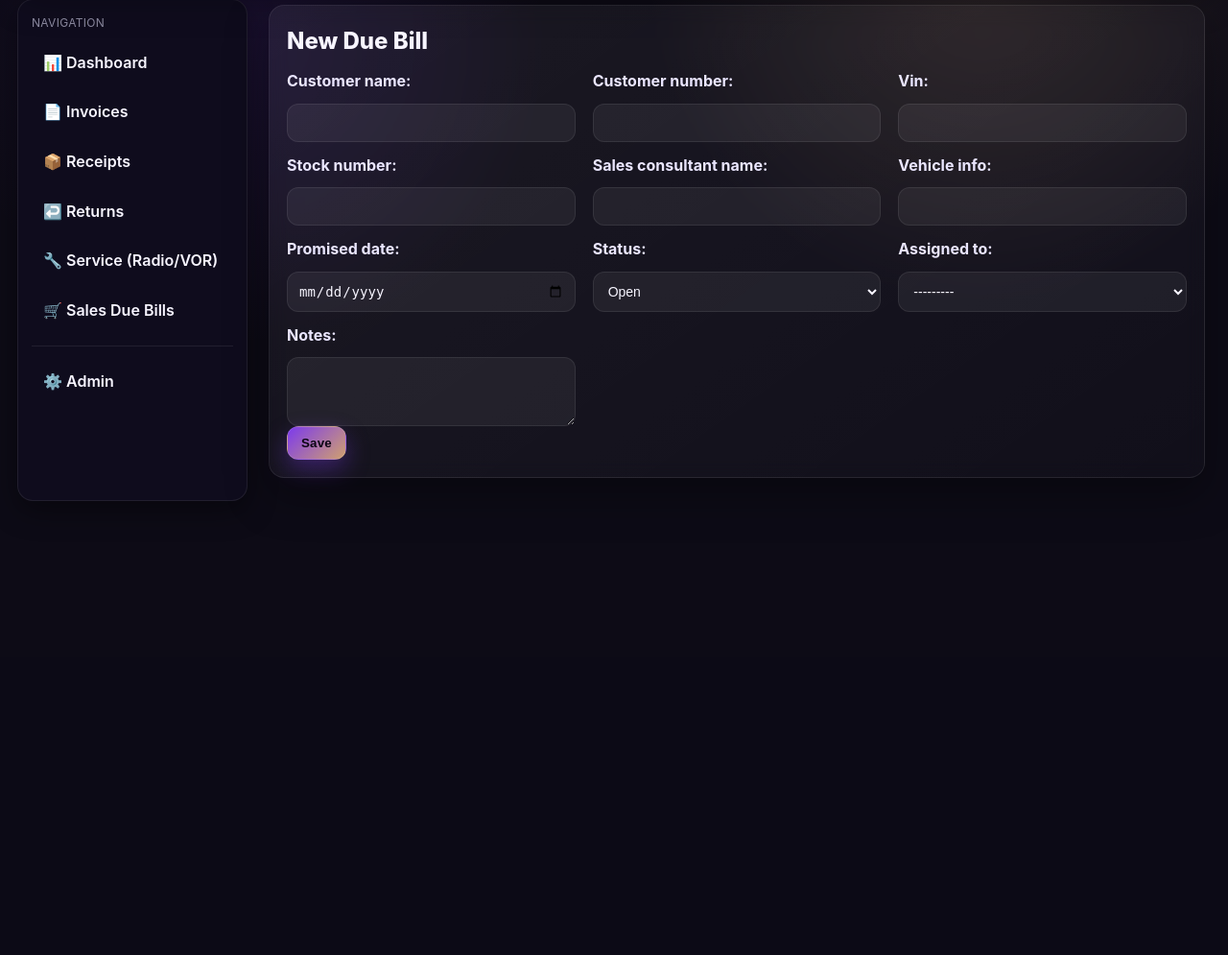
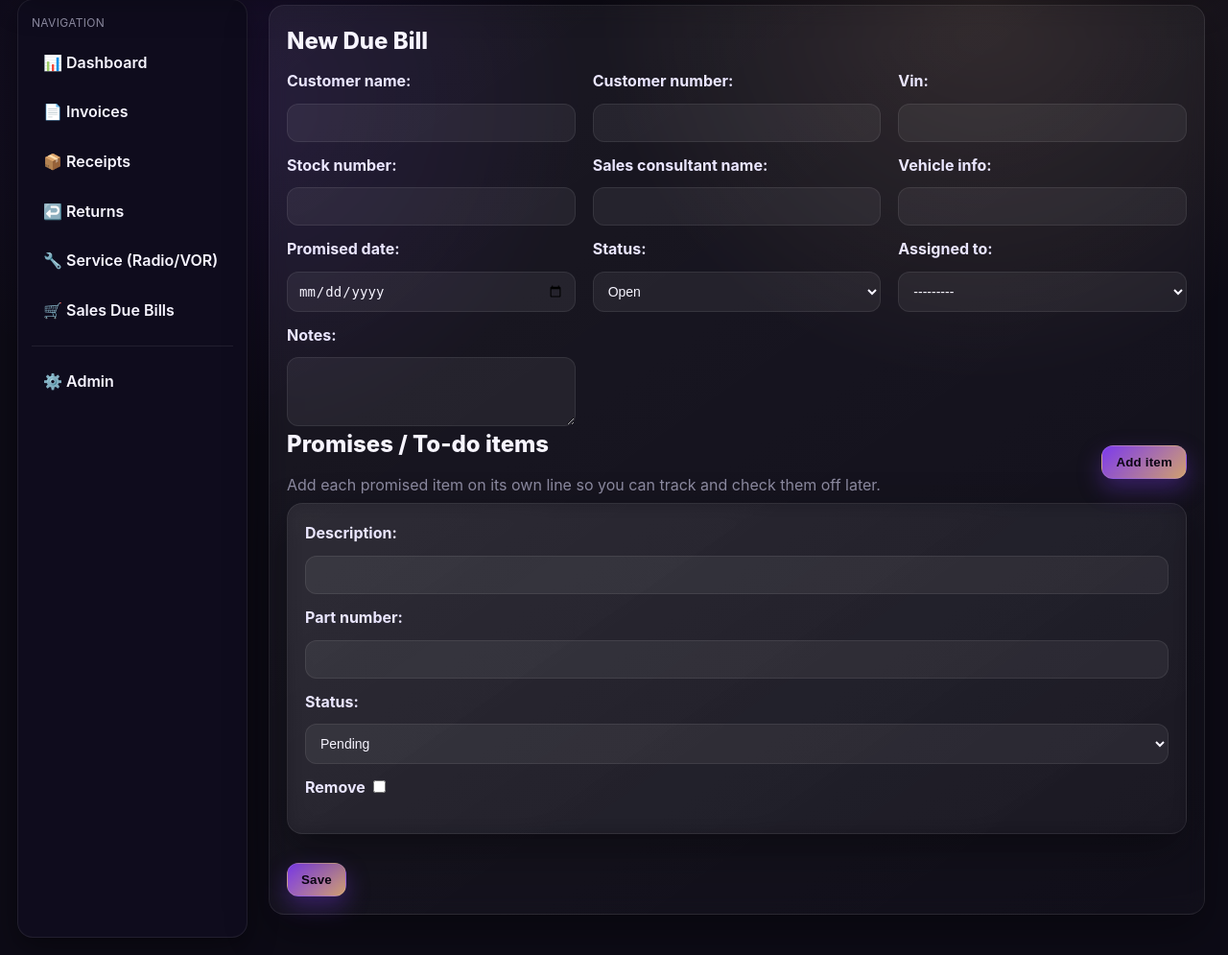
Before and after one commit to promiscunix/partsuite2.0, a Django app: page /sales/new/ in a window 1280 px wide. Shown: the part 115-1110 px from the top of the page at 96% size. Before the commit the page ends 637 px from the top, so only its background shows below. Run offline with Django 4.2, Linux system fonts and the light colour scheme; the visitor is signed in with stand-in values (Sample User, id 1); data comes from the database, SQL or seed files in the repository; parts of the project's set-up code (start-up, migrations or seed data) failed here and were passed over; some libraries are stand-ins or nearby versions.

Commit message:
Add checklist items to due bill creation and detail views

```diff
--- a/templates/sales/form.html
+++ b/templates/sales/form.html
@@ -9,7 +9,82 @@
     <div class="form-grid">
       {{ form.as_p }}
     </div>
+
+    <div class="field">
+      <div class="header">
+        <div>
+          <h2>Promises / To-do items</h2>
+          <p class="muted">Add each promised item on its own line so you can track and check them off later.</p>
+        </div>
+        <button type="button" class="button" id="add-item">Add item</button>
+      </div>
+      {{ item_formset.management_form }}
+      <div id="items-container" class="form-grid">
+        {% for item_form in item_formset %}
+          <div class="card" data-item-index="{{ forloop.counter0 }}">
+            <div class="field">{{ item_form.description.label_tag }}{{ item_form.description }}</div>
+            <div class="field">{{ item_form.part_number.label_tag }}{{ item_form.part_number }}</div>
+            <div class="field">{{ item_form.status.label_tag }}{{ item_form.status }}</div>
+            {% if item_formset.can_delete %}
+              <div class="field">
+                <label class="muted remove-row">Remove {{ item_form.DELETE }}</label>
+              </div>
+            {% endif %}
+          </div>
+        {% endfor %}
+      </div>
+      <template id="item-form-template">
+        <div class="card" data-item-index="__prefix__">
+          <div class="field">
+            {{ item_formset.empty_form.description.label_tag }}{{ item_formset.empty_form.description }}
+          </div>
+          <div class="field">
+            {{ item_formset.empty_form.part_number.label_tag }}{{ item_formset.empty_form.part_number }}
+          </div>
+          <div class="field">
+            {{ item_formset.empty_form.status.label_tag }}{{ item_formset.empty_form.status }}
+          </div>
+          {% if item_formset.can_delete %}
+            <div class="field">
+              <label class="muted remove-row">Remove {{ item_formset.empty_form.DELETE }}</label>
+            </div>
+          {% endif %}
+        </div>
+      </template>
+    </div>
     <button type="submit" class="button primary">Save</button>
   </form>
 </section>
+<script>
+  (function() {
+    const container = document.querySelector('#items-container');
+    const addBtn = document.querySelector('#add-item');
+    const totalInput = document.querySelector('#id_items-TOTAL_FORMS');
+    const template = document.querySelector('#item-form-template').innerHTML;
+
+    function refreshRemoveButtons() {
+      container.querySelectorAll('.remove-row input[type="checkbox"]').forEach((checkbox) => {
+        const wrapper = checkbox.closest('.card');
+        wrapper.querySelector('.remove-row').addEventListener('click', (e) => {
+          e.preventDefault();
+          checkbox.checked = true;
+          wrapper.style.display = 'none';
+        });
+      });
+    }
+
+    addBtn.addEventListener('click', () => {
+      const index = Number(totalInput.value);
+      const html = template.replace(/__prefix__/g, index);
+      const wrapper = document.createElement('div');
+      wrapper.innerHTML = html;
+      const card = wrapper.firstElementChild;
+      container.appendChild(card);
+      totalInput.value = index + 1;
+      refreshRemoveButtons();
+    });
+
+    refreshRemoveButtons();
+  })();
+</script>
 {% endblock %}
--- a/web/urls.py
+++ b/web/urls.py
@@ -19,6 +19,7 @@ from .views import (
   DueBillDetailView,
   DueBillCreateView,
   duebill_item_add,
+  duebill_items_update,
   duebill_comment_add,
   duebill_send_to_parts,
 )
@@ -43,6 +44,7 @@ urlpatterns = [
   path("sales/new/", DueBillCreateView.as_view(), name="sales-create"),
   path("sales/<int:pk>/", DueBillDetailView.as_view(), name="sales-detail"),
   path("sales/<int:pk>/item/", duebill_item_add, name="sales-item-add"),
+  path("sales/<int:pk>/items/update/", duebill_items_update, name="sales-items-update"),
   path("sales/<int:pk>/comment/", duebill_comment_add, name="sales-comment-add"),
   path("sales/<int:pk>/send/", duebill_send_to_parts, name="sales-send"),
 ]
--- a/web/views.py
+++ b/web/views.py
@@ -5,6 +5,7 @@ from django.urls import reverse
 from django.utils.decorators import method_decorator
 from django.utils import timezone
 from django.views.generic import TemplateView, ListView, DetailView, CreateView
+from django.forms import formset_factory
 
 from accounts.models import User
 from invoices.models import Invoice, InvoiceLine
@@ -204,11 +205,41 @@ class DueBillCreateView(LoginRequiredMixin, CreateView):
   model = DueBillRequest
   form_class = DueBillRequestForm
   template_name = "sales/form.html"
+  item_formset_class = formset_factory(DueBillItemForm, extra=1, can_delete=True)
+
+  def get_item_formset(self):
+    if self.request.method == "POST":
+      return self.item_formset_class(self.request.POST, prefix="items")
+    return self.item_formset_class(prefix="items")
 
   def form_valid(self, form):
+    item_formset = self.get_item_formset()
+    if not item_formset.is_valid():
+      return self.form_invalid(form)
+
     form.instance.requested_by = self.request.user
+    response = super().form_valid(form)
+
+    for item_form in item_formset:
+      if not item_form.cleaned_data or item_form.cleaned_data.get("DELETE"):
+        continue
+      item = item_form.save(commit=False)
+      item.request = self.object
+      if not item.status:
+        item.status = item._meta.get_field("status").default
+      item.save()
+
     messages.success(self.request, "Due bill created.")
-    return super().form_valid(form)
+    return response
+
+  def form_invalid(self, form):
+    messages.error(self.request, "Please fix the errors below and try again.")
+    return super().form_invalid(form)
+
+  def get_context_data(self, **kwargs):
+    ctx = super().get_context_data(**kwargs)
+    ctx["item_formset"] = kwargs.get("item_formset") or self.get_item_formset()
+    return ctx
 
   def get_success_url(self):
     return reverse("sales-detail", args=[self.object.pk])
@@ -227,6 +258,31 @@ def duebill_item_add(request, pk):
     messages.success(request, "Item added.")
   else:
     messages.error(request, "Could not add item.")
+  return redirect("sales-detail", pk=pk)
+
+
+@role_required([User.Role.ADMIN, User.Role.SALES, User.Role.PARTS])
+def duebill_items_update(request, pk):
+  req = get_object_or_404(DueBillRequest, pk=pk)
+  if request.method != "POST":
+    return redirect("sales-detail", pk=pk)
+
+  completed_ids = set(request.POST.getlist("completed"))
+  updated = 0
+
+  for item in req.items.all():
+    should_complete = str(item.id) in completed_ids
+    new_status = req.items.model.Status.INSTALLED if should_complete else req.items.model.Status.PENDING
+    if item.status != new_status:
+      item.status = new_status
+      item.save(update_fields=["status"])
+      updated += 1
+
+  if updated:
+    messages.success(request, "Checklist updated.")
+  else:
+    messages.info(request, "No changes made to items.")
+
   return redirect("sales-detail", pk=pk)
 
 
```
Also changed, not shown: templates/sales/detail.html (+16 -1 lines).
